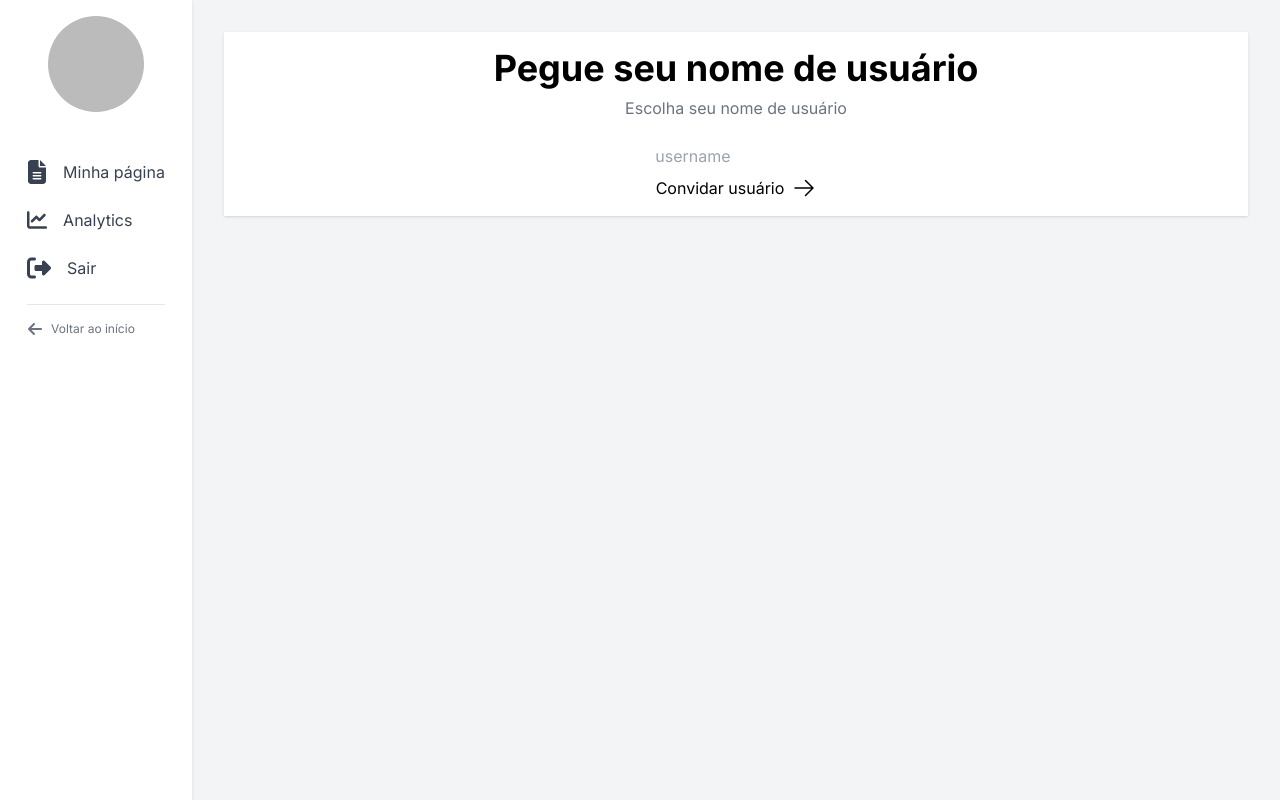
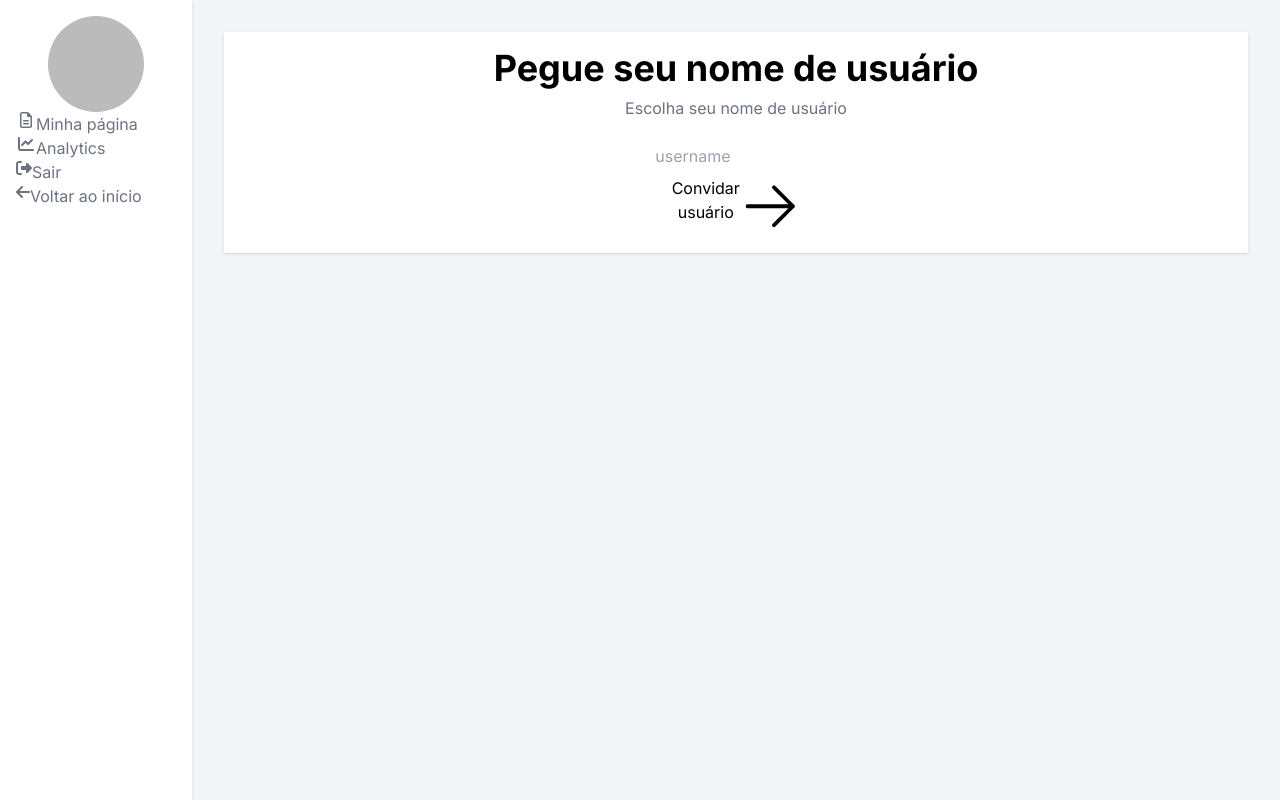
Before and after one commit to FlavioAraujo23/Linklist, a Next.js app: page /account in a window 1280 px wide. Built offline with nearby package versions, Linux system fonts and the light colour scheme; no server answers; the database is empty; sample sign-in values are in the browser's storage.

Commit message:
:sparkles: feat: Adicionei um estilo de pagina ativa no side bar

```diff
--- a/package.json
+++ b/package.json
@@ -12,6 +12,7 @@
     "@auth/mongodb-adapter": "^2.0.9",
     "@fortawesome/fontawesome-svg-core": "^6.5.1",
     "@fortawesome/free-brands-svg-icons": "^6.5.1",
+    "@fortawesome/free-regular-svg-icons": "^6.5.1",
     "@fortawesome/free-solid-svg-icons": "^6.5.1",
     "@fortawesome/react-fontawesome": "^0.2.0",
     "mongoose": "^8.0.3",
--- /dev/null
+++ b/src/Components/layout/AppSidebar.js
@@ -0,0 +1,47 @@
+'use client';
+import Link from 'next/link';
+import { FontAwesomeIcon } from '@fortawesome/react-fontawesome';
+import { faArrowLeft, faChartLine} from '@fortawesome/free-solid-svg-icons';
+import { faFileLines } from '@fortawesome/free-regular-svg-icons';
+import LogoutButton from '@/Components/buttons/LogoutButton';
+import { usePathname } from 'next/navigation';
+
+export default function AppSidebar() {
+  const path = usePathname();
+  return (
+    <nav className='inline-flex mx-auto flex-col text-center mt-12 gap-6 text-gray-500'>
+      <Link
+       href={'/account'}
+       className={'flex gap-4 p-2' + (path === '/account' ? 'text-blue-500' : '')}>
+        <FontAwesomeIcon
+         fixedWidth={1}
+         icon={faFileLines}
+         className='w-6 h-6'
+        />
+        <span>Minha página</span>
+      </Link>
+      <Link
+       href={'/analytics'}
+       className={'flex gap-4 p-2' + (path === '/analytics' ? 'text-blue-500' : '')}>
+        <FontAwesomeIcon
+         fixedWidth={1}
+         icon={faChartLine}
+         className='w-6 h-6'
+        />
+        <span>Analytics</span>
+      </Link>
+      <LogoutButton
+       className='flex gap-4 items-center text-gray-500 p-2'
+       iconLeft={true}
+       iconClasses={'w-6 h-6'}
+      />
+      <Link href={'/'} className='flex gap-2 items-center text-xs text-gray-500 border-t pt-4'>
+        <FontAwesomeIcon
+        icon={faArrowLeft}
+        className='w-4 h-4'
+        />
+        <span>Voltar ao início</span>
+      </Link>
+    </nav>
+  );
+}
--- /dev/null
+++ b/src/app/(app)/analytics/page.js
@@ -0,0 +1,7 @@
+export default function AnalyticsPage() {
+  return (
+    <div>
+      analytics page here
+    </div>
+  );
+}
--- a/src/app/(app)/layout.js
+++ /dev/null
@@ -1,71 +0,0 @@
-import { Inter } from 'next/font/google'
-import '../globals.css'
-import { getServerSession } from 'next-auth'
-import { authOptions } from '@/app/api/auth/[...nextauth]/route'
-import { redirect } from 'next/navigation'
-import Image from "next/image"
-import Link from 'next/link'
-import { FontAwesomeIcon } from '@fortawesome/react-fontawesome'
-import { faArrowLeft, faChartLine, faFileLines, faRightFromBracket } from '@fortawesome/free-solid-svg-icons'
-import LogoutButton from '@/Components/buttons/LogoutButton'
-
-
-const inter = Inter({ subsets: ['latin'] })
-
-export const metadata = {
-  title: 'Create Next App',
-  description: 'Generated by create next app',
-}
-
-export default async function AppLayout({ children }) {
-  const session = await getServerSession(authOptions);
-  if(!session) {
-    return redirect('/')
-  }
-
-  return (
-    <html lang="en">
-      <body className={inter.className}>
-        <main className='flex min-h-screen'>
-          <aside className='bg-white w-48 p-4 shadow'>
-            <div className='rounded-full overflow-hidden aspect-square w-24 mx-auto'>
-              <Image src={session.user.image} width={256} height={256} alt={'avatar'} />
-            </div>
-            <div className='text-center'>
-              <nav className='inline-flex mx-auto flex-col text-center mt-12 gap-6 text-gray-700'>
-                <Link href={'/account'} className='flex gap-4'>
-                  <FontAwesomeIcon
-                  fixedWidth={1}
-                  icon={faFileLines}
-                  className='w-6 h-6'/>
-                  <span>Minha página</span>
-                </Link>
-                <Link href={'/analytics'} className='flex gap-4'>
-                  <FontAwesomeIcon
-                  fixedWidth={1}
-                  icon={faChartLine}
-                  className='w-6 h-6'/>
-                  <span>Analytics</span>
-                </Link>
-                <LogoutButton
-                  className='flex gap-4 items-center text-gray-700'
-                  iconLeft={true}
-                  iconClasses={'w-6 h-6'}
-                />
-                <Link href={'/'} className='flex gap-2 items-center text-xs text-gray-500 border-t pt-4'>
-                  <FontAwesomeIcon icon={faArrowLeft} className='w-4 h-4'/>
-                  <span>Voltar ao início</span>
-                </Link>
-              </nav>
-            </div>
-          </aside>
-          <div className='grow'>
-            <div className='bg-white m-8 p-4 shadow'>
-              {children}
-            </div>
-          </div>
-        </main>
-      </body>
-    </html>
-  )
-}
--- /dev/null
+++ b/src/app/(app)/template.js
@@ -0,0 +1,48 @@
+import { Inter } from 'next/font/google'
+import '../globals.css'
+import { getServerSession } from 'next-auth'
+import { authOptions } from '@/app/api/auth/[...nextauth]/route'
+import { redirect } from 'next/navigation'
+import Image from "next/image"
+import { headers } from 'next/headers'
+import AppSidebar from '@/Components/layout/AppSidebar'
+
+
+const inter = Inter({ subsets: ['latin'] })
+
+export const metadata = {
+  title: 'Create Next App',
+  description: 'Generated by create next app',
+}
+
+export default async function AppTemplate({ children }) {
+  const headersList = headers();
+  const url = headersList.get('next-url');
+
+  const session = await getServerSession(authOptions);
+  if(!session) {
+    return redirect('/')
+  }
+
+  return (
+    <html lang="en">
+      <body className={inter.className}>
+        <main className='flex min-h-screen'>
+          <aside className='bg-white w-48 p-4 shadow'>
+            <div className='rounded-full overflow-hidden aspect-square w-24 mx-auto'>
+              <Image src={session.user.image} width={256} height={256} alt={'avatar'} />
+            </div>
+            <div className='text-center'>
+              <AppSidebar />
+            </div>
+          </aside>
+          <div className='grow'>
+            <div className='bg-white m-8 p-4 shadow'>
+              {children}
+            </div>
+          </div>
+        </main>
+      </body>
+    </html>
+  )
+}
```
Also changed, not shown: 1 other file (tests, documents, lock files or other folders).
